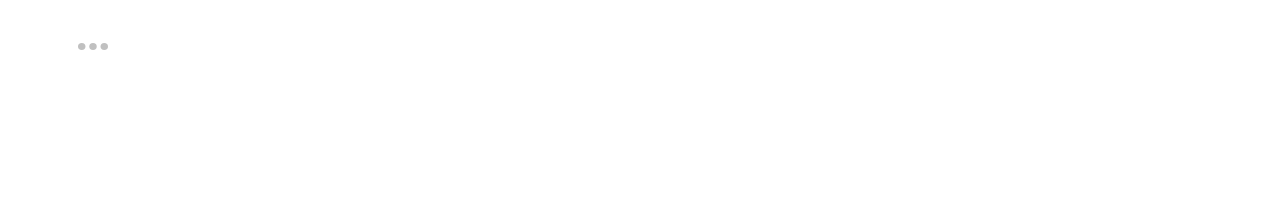
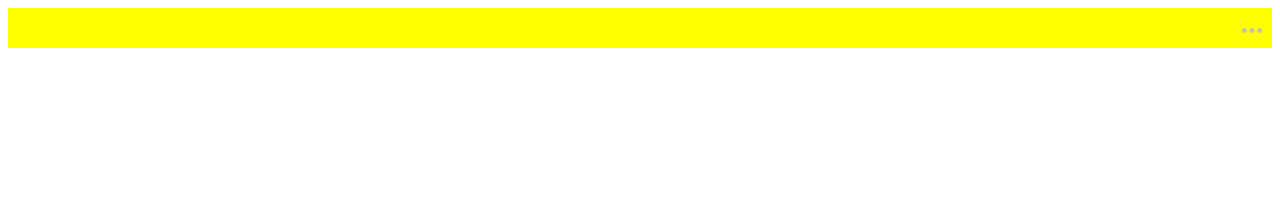
Before and after one commit to paul-adaimi/training-gtlogic, a plain HTML site: page dot.html in a window 1280 px wide. Drawn offline with Linux system fonts and the light colour scheme.

Commit message:
dot exercise with JS

```diff
--- a/dot.css
+++ b/dot.css
@@ -1,50 +1,75 @@
-.switch {
-  position: relative;
-  display: inline-block;
-  width: 30px;
-  height: 17px;
+.appbar{
+  display: flex;
+  width: 100%;
+  height: 40px;
+  background-color: yellow;
 }
 
-.menu{
-  display: none;
+.left{
+  flex:1
+}
+
+.middle{
+  flex:1
+}
+
+.right{
+  flex:1;
+  display:flex;
+  justify-content: flex-end;
+}
+
+.menu1{
+  margin-top: 10px;
+  width: 100px;
+  height: 200px;
+}
+
+.menu2{
+  margin-top: 10px;
+  width: 100px;
+  height: 200px;
+  background-color: white;
   border: 1px solid grey;
   box-shadow: 5px 2px 2px grey;
-  width: 100px;
-  height: 150px;
 }
 
-.table{
-  margin-top: 70px;
-  display: grid;
-  grid-row-gap: 20px;
-  justify-content: center;
-  font-family: geneva;
+.dropdown1{
+  display: none;
 }
 
-.switch input {
-  opacity: 0;
-  width: 0;
-  height: 0;
+.dropdown2{
+  display: grid;
+  align-items: center;
+  justify-content: center;
+  grid-row-gap: 20px;
 }
 
-.dots {
-  position: absolute;
-  cursor: pointer;
-  top:35px;
-  left: 70px;
-  height: 17px;
-  width: 30px;
-  background-image: url("three-dots-grey.svg");
-  background-repeat: no-repeat;
-  transition: .4s;
+.button_div{
+  margin-top: 10px;
+  width: 100%;
+  height: 30px;
+  display: flex;
+  justify-content: flex-end;
 }
 
-input:checked ~ .menu {
-  display: block;
+.button1{
+  margin-right: 10px;
+  width: 20px;
+  height: 10px;
+  background: url("three-dots-grey.svg");
+  background-repeat: no-repeat;
+  transition: 0.4s;
+  border-width: 0px;
 }
 
-input:checked + .dots {
-  background-image: url("three-dots-green.svg");
+.button2{
+  margin-right: 10px;
+  width: 20px;
+  height: 10px;
+  background: url("three-dots-green.svg");
   background-repeat: no-repeat;
-  transform: rotate(-90deg);
+  transform: rotate(90deg);
+  transition: 0.4s;
+  border-width: 0;
 }
--- a/dot.html
+++ b/dot.html
@@ -4,24 +4,29 @@
     <meta charset="utf-8">
     <title></title>
     <link rel="stylesheet" href="dot.css">
+    <script src="dot.js"> </script>
   </head>
   <body>
-    <label class="switch">
-      <input type="checkbox">
-      <span class="dots">
-      </span>
-      <div class="menu">
-        <div class="table">
-          <div class="item1">
-            <img width=15 height=15 src="edit.svg"/>
-            Item1
+    <div class="appbar">
+      <div class="left"></div>
+      <div class="middle"></div>
+      <div class="right">
+        <div id="myMenu" class="menu1">
+          <div class="button_div">
+            <button onclick="myFunc()" id="myButton" class="button1"></button>
           </div>
-          <div class="Item2">
-            <img width=15 height=15 src="refresh.svg" />
-            Item2
+          <div id="myDropDown" class="dropdown1">
+            <div>
+              <img width=15 height=15 src="edit.svg">
+              Item1
+            </div>
+            <div>
+              <img width=15 height=15 src="refresh.svg">
+              Item2
+            </div>
           </div>
         </div>
       </div>
-    </label>
+    </div>
   </body>
 </html>
--- /dev/null
+++ b/dot.js
@@ -0,0 +1,23 @@
+let clicked=false;
+
+function myFunc(){
+  if(!clicked){
+    clicked=true;
+    toggleClassfromId("myButton","button1","button2");
+    toggleClassfromId("myMenu","menu1","menu2");
+    toggleClassfromId("myDropDown","dropdown1","dropdown2");
+  }
+
+  else{
+    clicked=false;
+    toggleClassfromId("myButton","button2","button1");
+    toggleClassfromId("myMenu","menu2","menu1");
+    toggleClassfromId("myDropDown","dropdown2","dropdown1");
+  }
+
+}
+
+function toggleClassfromId(id,from,to){
+  document.getElementById(id).classList.add(to);
+  document.getElementById(id).classList.remove(from);
+}
```
Also changed, not shown: 1 other file.
